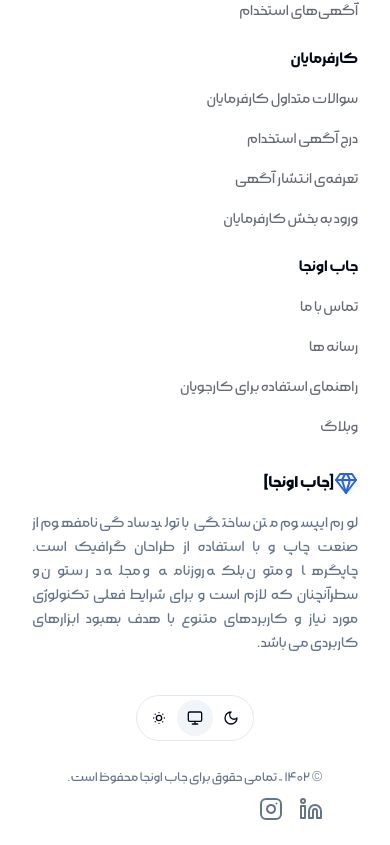
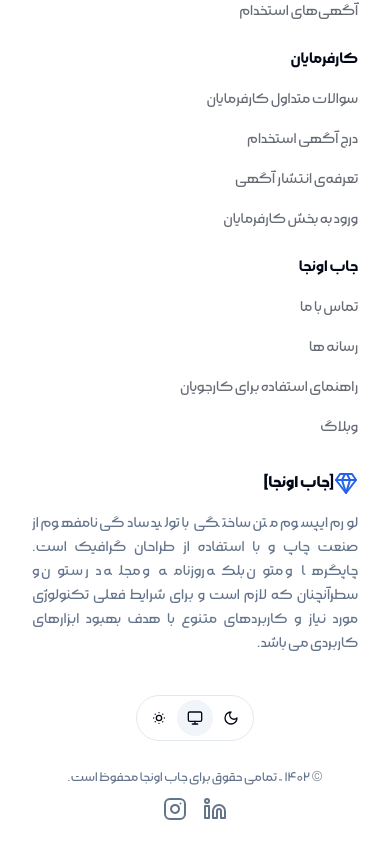
Before and after one commit to hoseinABH/Next-Job-Board, a Next.js app: page / in a window 390 px wide. Shown: the part 596-1441 px from the top of the page. Built offline with nearby package versions, Linux system fonts and the light colour scheme.

Commit message:
chore:improve social links position

```diff
--- a/src/components/social-links.tsx
+++ b/src/components/social-links.tsx
@@ -18,7 +18,7 @@ export default function SocialLinks(props: Props) {
   return (
     <div
       {...props}
-      className={cn('flex items-center gap-x-4', props.className)}
+      className={cn('flex items-center justify-center sm:justify-start gap-x-4', props.className)}
     >
       {appConfig.socials.map((social) => (
         <a
```
Also changed, not shown: tsconfig.json (+18 -4 lines).
